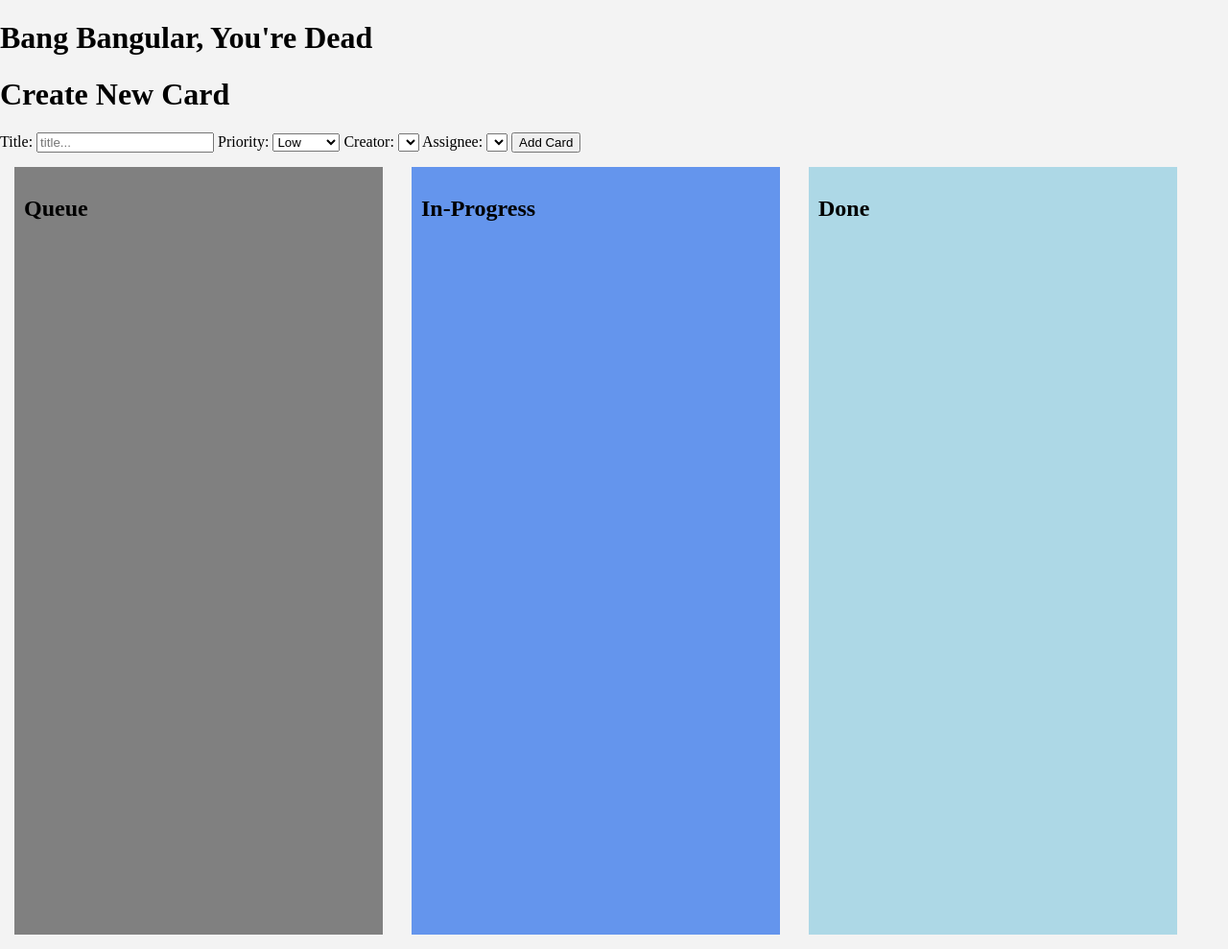
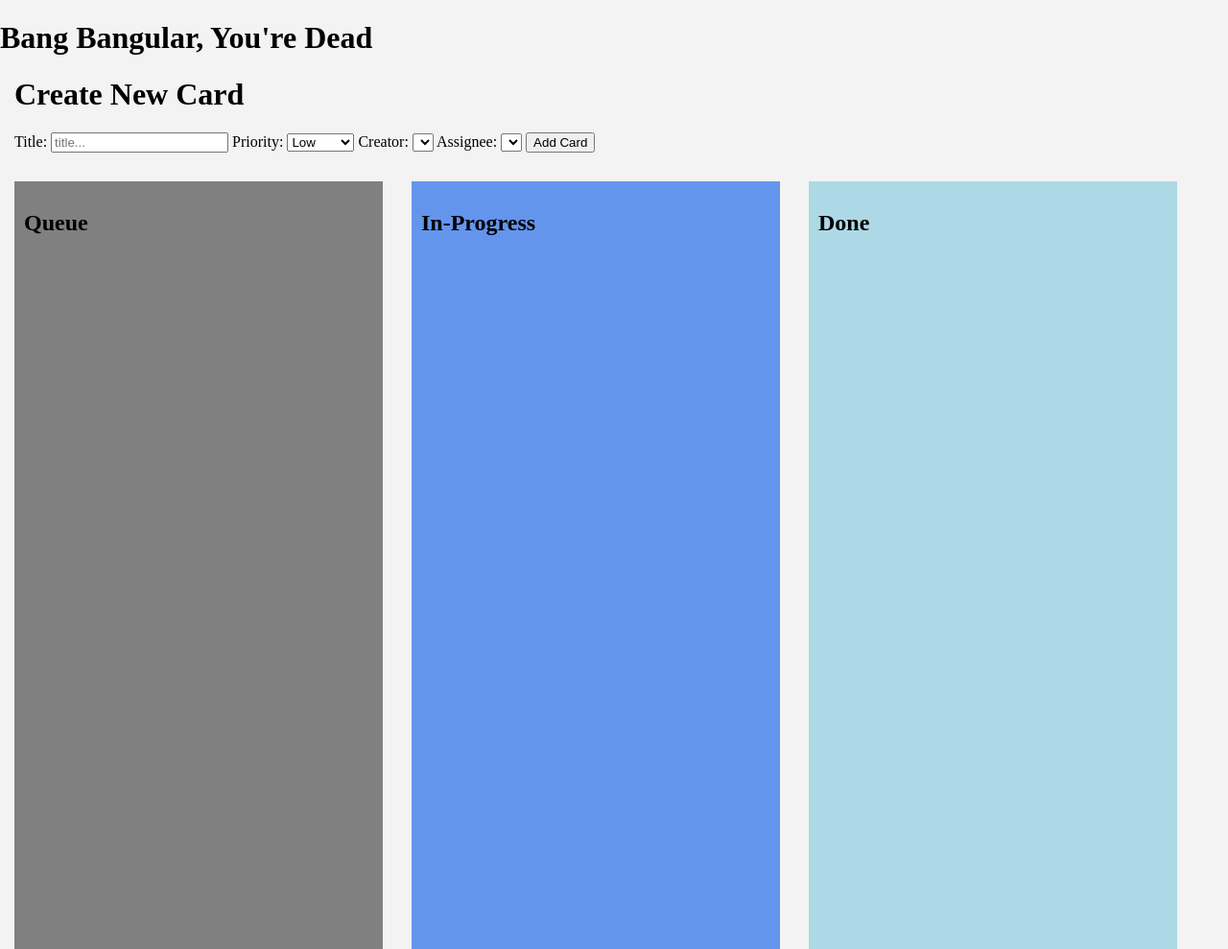
Before and after one commit to kwhitejr/kanbangular, a website: page public/index.html in a window 1280 px wide. Shown: the whole page at 96% size. Drawn offline with nearby package versions, Linux system fonts and the light colour scheme; some packages are replaced by stand-ins of ours; no server answers.

Commit message:
restyled cards

```diff
--- a/public/styles/styles.css
+++ b/public/styles/styles.css
@@ -18,6 +18,10 @@ h3, p {
   height: 100%;
 }
 
+.card-maker {
+  margin: 15px;
+}
+
 .container-column {
 /*  display: flex;*/
   height: 100%;
@@ -31,6 +35,7 @@ h3, p {
   margin: 15px;
   padding: 10px;
   float: left;
+  overflow: scroll;
 }
 
 .queue {
```
